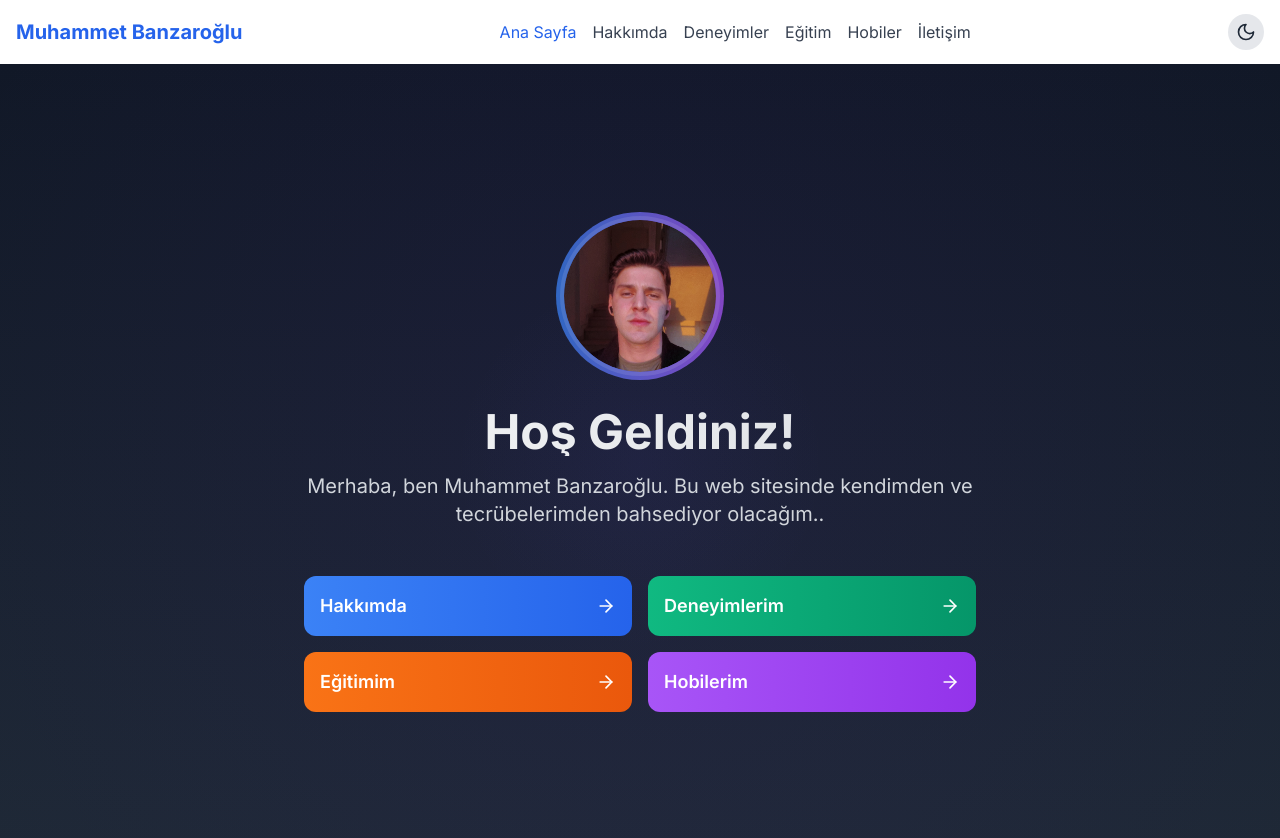
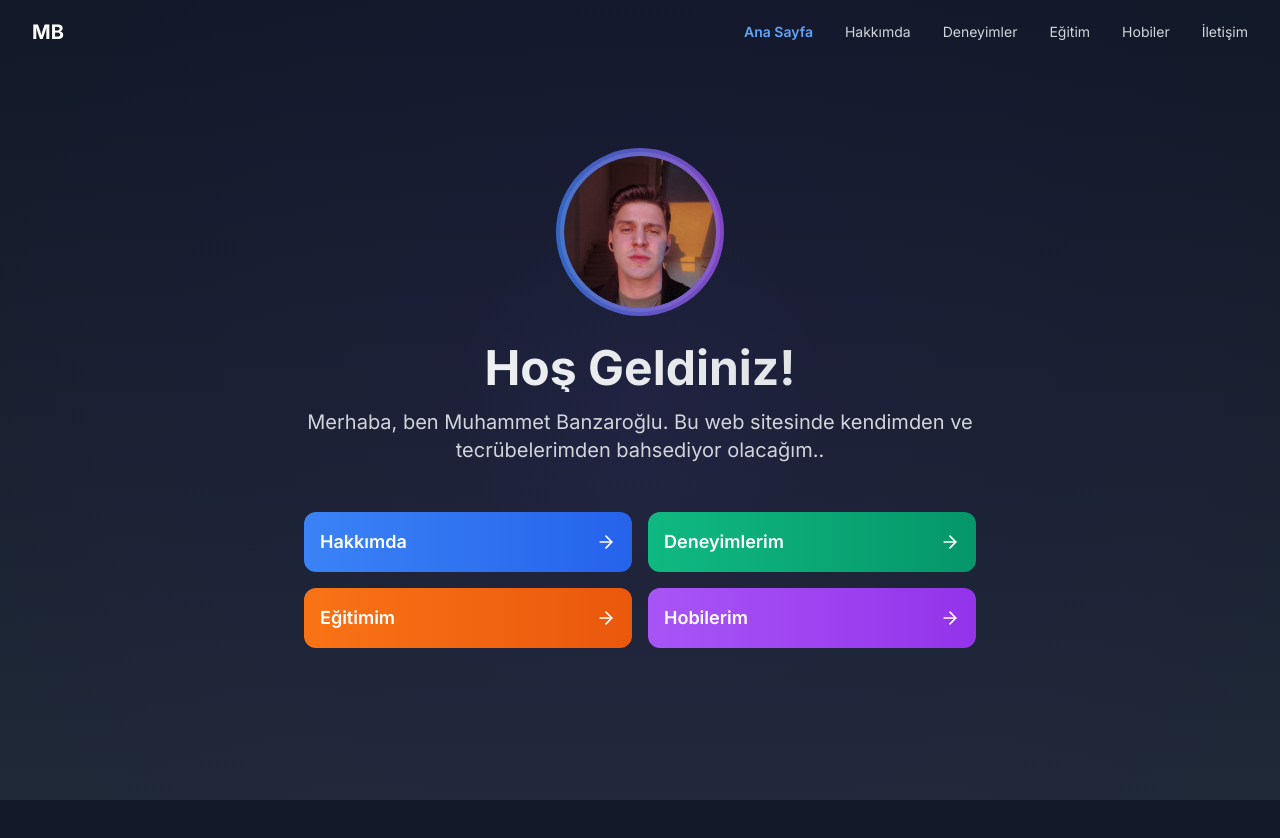
Before and after one commit to Mbanzaroglu/my-app, a Next.js app: page / in a window 1280 px wide. Shown: the top 838 px of the page. After the commit the page ends 800 px from the top, so only its background shows below. Built offline with nearby package versions, Linux system fonts and the light colour scheme.

Commit message:
Navbar is alteres as the page.tsx did

```diff
--- a/app/components/navbar.tsx
+++ b/app/components/navbar.tsx
@@ -1,65 +1,99 @@
 "use client"
+
+import { useState, useEffect } from "react"
 import Link from "next/link"
-import { useState, useEffect } from "react"
 import { usePathname } from "next/navigation"
-import { Moon, Sun } from "lucide-react"
+import { Menu, X } from "lucide-react"
+import { motion, AnimatePresence } from "framer-motion"
 
-const Navbar = () => {
-  const [isDark, setIsDark] = useState(false)
+export default function Navbar() {
+  const [isScrolled, setIsScrolled] = useState(false)
+  const [isMobileMenuOpen, setIsMobileMenuOpen] = useState(false)
   const pathname = usePathname()
 
   useEffect(() => {
-    console.log("isDark state changed:", isDark)
-    if (isDark) {
-      document.documentElement.classList.add("dark")
-      console.log("Dark mode enabled")
-    } else {
-      document.documentElement.classList.remove("dark")
-      console.log("Dark mode disabled")
+    const handleScroll = () => {
+      setIsScrolled(window.scrollY > 10)
     }
-  }, [isDark])
+    window.addEventListener("scroll", handleScroll)
+    return () => window.removeEventListener("scroll", handleScroll)
+  }, [])
 
   const navItems = [
-    { href: "/", label: "Ana Sayfa" },
-    { href: "/hakkimda", label: "Hakkımda" },
-    { href: "/deneyimler", label: "Deneyimler" },
-    { href: "/egitim", label: "Eğitim" },
-    { href: "/hobiler", label: "Hobiler" },
-    { href: "/iletisim", label: "İletişim" },
+    { name: "Ana Sayfa", href: "/" },
+    { name: "Hakkımda", href: "/hakkimda" },
+    { name: "Deneyimler", href: "/deneyimler" },
+    { name: "Eğitim", href: "/egitim" },
+    { name: "Hobiler", href: "/hobiler" },
+    { name: "İletişim", href: "/iletisim" },
   ]
 
   return (
-    <nav className="bg-white dark:bg-gray-800 shadow-lg">
-      <div className="container mx-auto px-4">
+    <>
+      <nav
+        className={`fixed w-full z-50 transition-all duration-300 ${
+          isScrolled ? "bg-gray-900/90 backdrop-blur-md" : "bg-transparent"
+        }`}
+      >
+        <div className="max-w-7xl mx-auto px-4 sm:px-6 lg:px-8">
           <div className="flex items-center justify-between h-16">
-          <Link href="/" className="text-xl font-bold text-blue-600 dark:text-blue-400">
-            Muhammet Banzaroğlu
+            <Link href="/" className="text-white font-bold text-xl hover:text-blue-400 transition-colors">
+              MB
             </Link>
-          <div className="hidden md:flex space-x-4">
+
+            {/* Desktop Navigation */}
+            <div className="hidden md:flex space-x-8">
               {navItems.map((item) => (
                 <Link
-                key={item.href}
+                  key={item.name}
                   href={item.href}
-                className={`${
-                  pathname === item.href
-                    ? "text-blue-600 dark:text-blue-400"
-                    : "text-gray-700 dark:text-gray-300 hover:text-blue-600 dark:hover:text-blue-400"
-                } transition-colors duration-200`}
+                  className={`text-sm transition-colors ${
+                    pathname === item.href ? "text-blue-400 font-semibold" : "text-gray-300 hover:text-white"
+                  }`}
                 >
-                {item.label}
+                  {item.name}
                 </Link>
               ))}
             </div>
-          <button
-            onClick={() => setIsDark(!isDark)}
-            className="p-2 rounded-full bg-gray-200 dark:bg-gray-700 text-gray-800 dark:text-gray-200"
-          >
-            {isDark ? <Sun size={20} /> : <Moon size={20} />}
+
+            {/* Mobile Menu Button */}
+            <div className="md:hidden">
+              <button onClick={() => setIsMobileMenuOpen(!isMobileMenuOpen)} className="text-gray-300 hover:text-white">
+                {isMobileMenuOpen ? <X size={24} /> : <Menu size={24} />}
               </button>
             </div>
           </div>
+        </div>
+
+        {/* Mobile Menu */}
+        <AnimatePresence>
+          {isMobileMenuOpen && (
+            <motion.div
+              initial={{ opacity: 0, y: -10 }}
+              animate={{ opacity: 1, y: 0 }}
+              exit={{ opacity: 0, y: -10 }}
+              className="md:hidden bg-gray-900/95 backdrop-blur-md"
+            >
+              <div className="px-2 pt-2 pb-3 space-y-1">
+                {navItems.map((item) => (
+                  <Link
+                    key={item.name}
+                    href={item.href}
+                    onClick={() => setIsMobileMenuOpen(false)}
+                    className={`block px-3 py-2 rounded-md text-base font-medium transition-colors ${
+                      pathname === item.href
+                        ? "text-blue-400 bg-gray-800"
+                        : "text-gray-300 hover:text-white hover:bg-gray-700"
+                    }`}
+                  >
+                    {item.name}
+                  </Link>
+                ))}
+              </div>
+            </motion.div>
+          )}
+        </AnimatePresence>
       </nav>
+    </>
   )
 }
-
-export default Navbar
```
Lines whose indentation alone changed are shown as unchanged.
